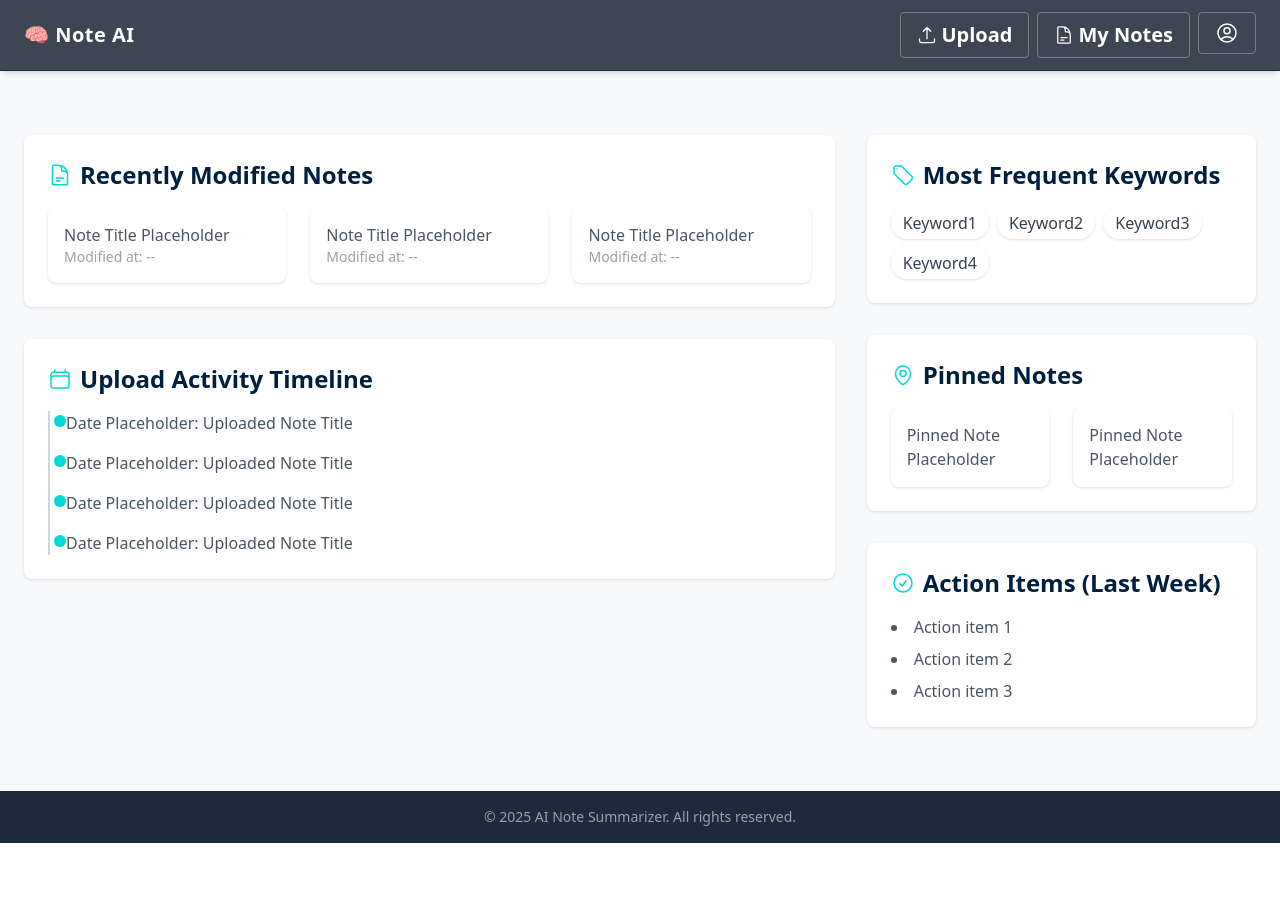
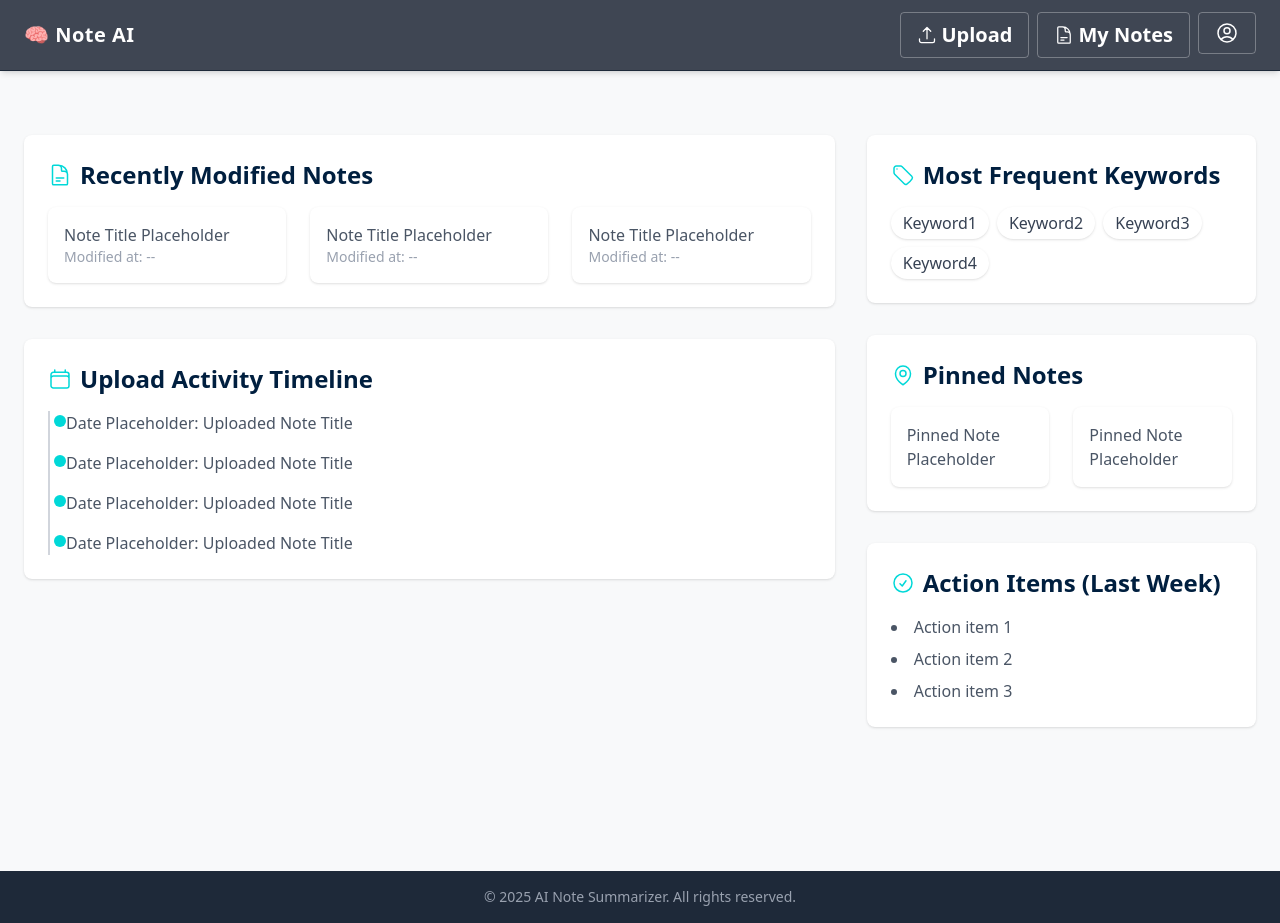
Before and after one commit to cenevan/note-summarizer, a React (Vite) app in the folder frontend/: page /dashboard in a window 1280 px wide. Before the commit the page ends 843 px from the top, so only its background shows below. Built offline with nearby package versions, Linux system fonts and the light colour scheme; no server answers; sample sign-in values are in the browser's storage.

Commit message:
fix readme

```diff
--- a/frontend/src/pages/Dashboard.tsx
+++ b/frontend/src/pages/Dashboard.tsx
@@ -10,10 +10,9 @@ import {
 const Dashboard: React.FC = () => {
   return (
     <>
-      <main className="bg-[#f8f9fa] text-[#001f3f] py-8">
+      <main className="bg-[#f8f9fa] text-[#001f3f] py-8 min-h-screen">
         <div className="container mx-auto px-6 py-8">
           <div className="grid grid-cols-1 lg:grid-cols-3 gap-8">
-            {/* Left Column */}
             <div className="space-y-8 lg:col-span-2">
               {/* Recently Modified Notes */}
               <div className="bg-white p-6 rounded-lg shadow">
@@ -46,7 +45,6 @@ const Dashboard: React.FC = () => {
                 </div>
               </div>
             </div>
-            {/* Right Column */}
             <div className="space-y-8">
               {/* Most Frequent Keywords */}
               <div className="bg-white p-6 rounded-lg shadow">
```
Also changed, not shown: 2 other files (tests, documents, lock files or other folders).
